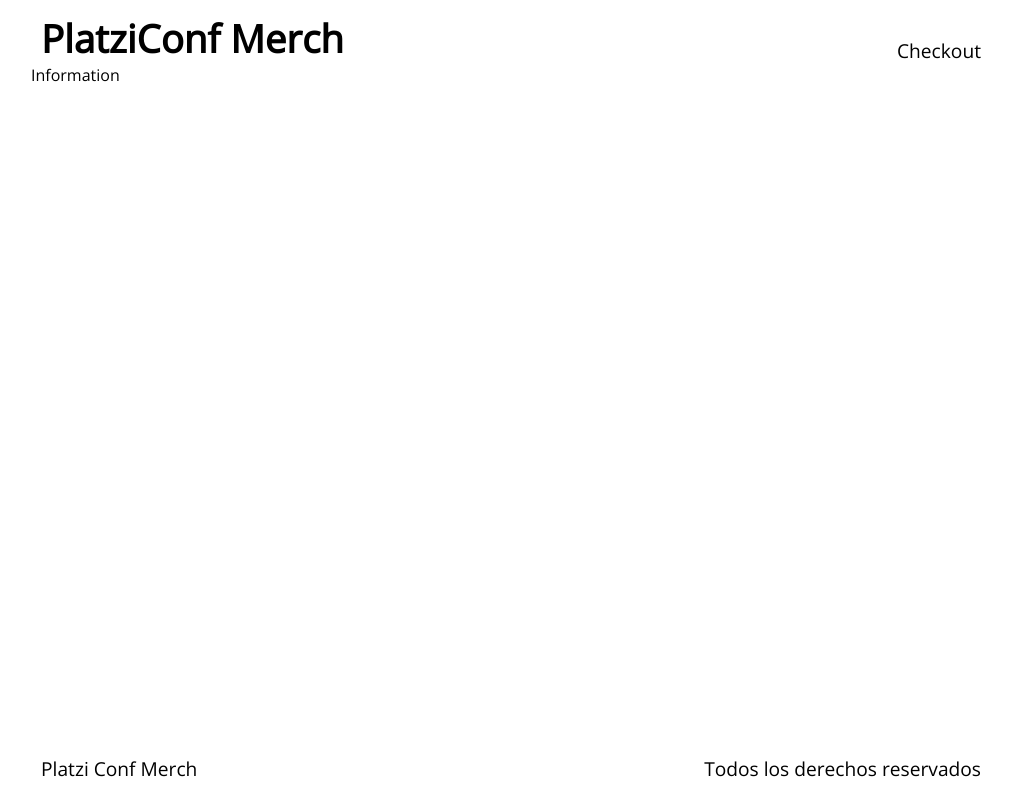
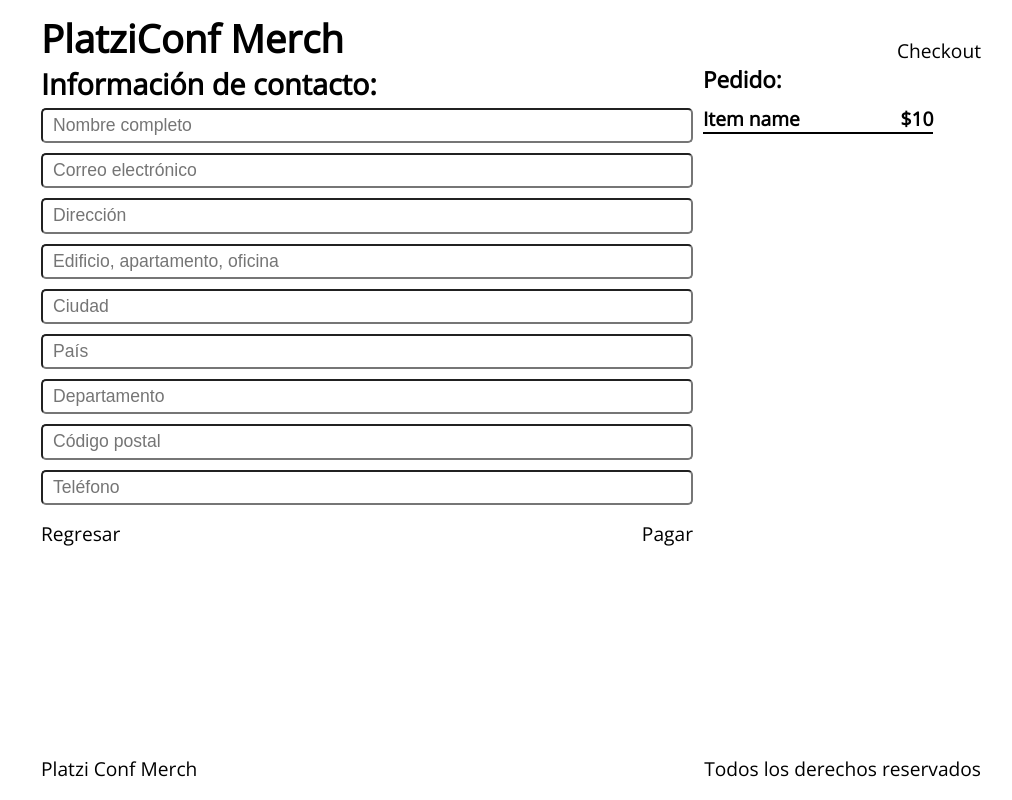
Before and after one commit to juancho20sp/hooks-platzi, a React app: page /checkout/information in a window 1280 px wide. Shown: the whole page, without its empty margins (129-1141 px from the left). Built offline with nearby package versions, Linux system fonts and the light colour scheme.

Commit message:
Information done

```diff
--- a/src/containers/Checkout/Checkout.css
+++ b/src/containers/Checkout/Checkout.css
@@ -0,0 +1,52 @@
+.checkout {
+    /* background-color: red; */
+    margin-top: 35px;
+
+    font-size: 1.2rem;
+
+    display: grid;
+    grid-template: 1fr / 1fr 35%;
+
+}
+
+.checkout-content {
+    margin-right: 15px;
+}
+
+.checkout-item {
+
+    display: grid;
+    grid-template: 1fr / 1fr 10%;
+}
+
+.checkout-item button {
+    background-color: transparent;
+    border: none;
+    justify-self: center;
+}
+
+.checkout-element {
+    border-bottom: 2px solid black;
+
+    display: flex;
+    justify-content: space-between;
+}
+
+.checkout-sidebar {
+    display: flex;
+    flex-direction: column;
+}
+
+.checkout-sidebar button {
+    background: linear-gradient(to left, blue, white 50%, blue);
+    border-radius: 10px;
+
+    font-size: 1.4rem;
+
+    width: 80%;
+    height: 2rem;
+
+
+    align-self: center;
+
+}
--- a/src/containers/Checkout/Checkout.jsx
+++ b/src/containers/Checkout/Checkout.jsx
@@ -1,9 +1,26 @@
 import React from 'react';
+import './Checkout.css';
 
 const Checkout = () => {
   return (
-    <div>
-      <p>Checkout</p>
+    <div className="checkout">
+      <div className="checkout-content">
+        <h3>Lista de deseos:</h3>
+
+        <div className="checkout-item">
+          <div className="checkout-element">
+            <h4>Item name</h4>
+            <span>$10</span>
+          </div>
+
+          <button type="button">Eliminar</button>
+        </div>
+      </div>
+
+      <div className="checkout-sidebar">
+        <h3>Valor total: $10</h3>
+        <button type="button">Continuar pedido</button>
+      </div>
     </div>
   );
 };
--- a/src/containers/Information/Information.css
+++ b/src/containers/Information/Information.css
@@ -0,0 +1,64 @@
+.information {
+    /* background-color: red; */
+
+    font-size: 1.2rem;
+
+    display: grid;
+    grid-template: 1fr / 1fr 30%;
+}
+
+.information-content {
+    /* background-color: red; */
+    margin: 0 10px;
+}
+
+.information-head {}
+
+.information-form {
+    /* background-color: royalblue; */
+
+}
+
+.information-form form {
+    display: grid;
+}
+
+.information-form form input {
+    background-color: transparent;
+    border-radius: 5px;
+
+    margin: 5px 0;
+    padding-left: 10px;
+
+    font-size: 1.1rem;
+
+    height: 2.2rem;
+}
+
+.information-buttons {
+    margin-top: 10px;
+
+    display: flex;
+    justify-content: space-between;
+}
+
+.information-sidebar {}
+
+.information-item {}
+
+.information-element {
+    /* background-color: rosybrown; */
+
+    display: flex;
+    justify-content: flex-start;
+}
+
+.information-element h4 {
+    border-bottom: 2px solid black;
+
+    margin-top: 10px;
+
+    width: 80%;
+    display: flex;
+    justify-content: space-between;
+}
--- a/src/containers/Information/Information.jsx
+++ b/src/containers/Information/Information.jsx
@@ -1,9 +1,49 @@
 import React from 'react';
+import './Information.css';
 
 const Information = () => {
   return (
-    <div>
-      <p>Information</p>
+    <div className="information">
+      <div className="information-content">
+        <div className="information-head">
+          <h2>Información de contacto:</h2>
+        </div>
+
+        <div className="information-form">
+          <form>
+            <input type="text" placeholder="Nombre completo" name="name" />
+            <input type="text" placeholder="Correo electrónico" name="email" />
+            <input type="text" placeholder="Dirección" name="address" />
+            <input
+              type="text"
+              placeholder="Edificio, apartamento, oficina"
+              name="apto"
+            />
+            <input type="text" placeholder="Ciudad" name="city" />
+            <input type="text" placeholder="País" name="country" />
+            <input type="text" placeholder="Departamento" name="department" />
+            <input type="text" placeholder="Código postal" name="cp" />
+            <input type="text" placeholder="Teléfono" name="phone" />
+          </form>
+        </div>
+
+        <div className="information-buttons">
+          <div className="information-back">Regresar</div>
+
+          <div className="information-next">Pagar</div>
+        </div>
+      </div>
+
+      <div className="information-sidebar">
+        <h3>Pedido:</h3>
+        <div className="information-item">
+          <div className="information-element">
+            <h4>
+              Item name <span>$10</span>
+            </h4>
+          </div>
+        </div>
+      </div>
     </div>
   );
 };
```
